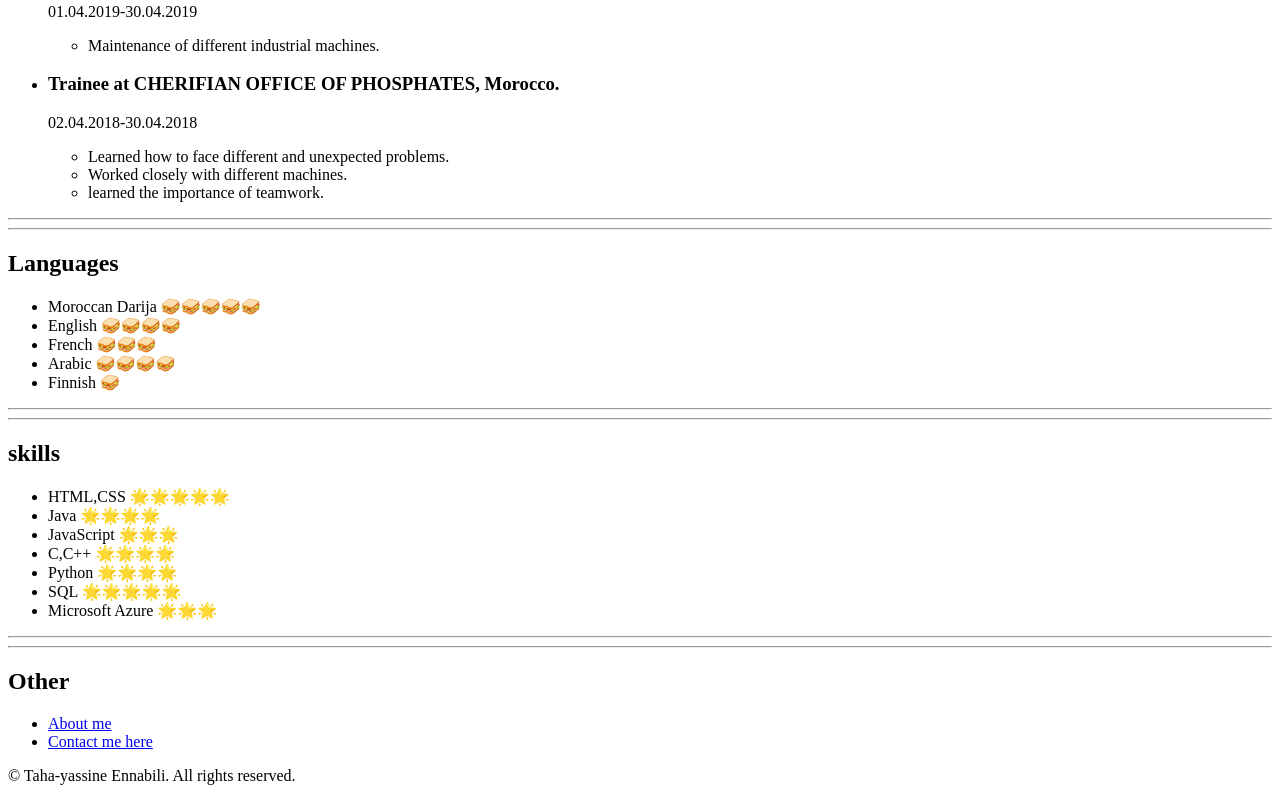
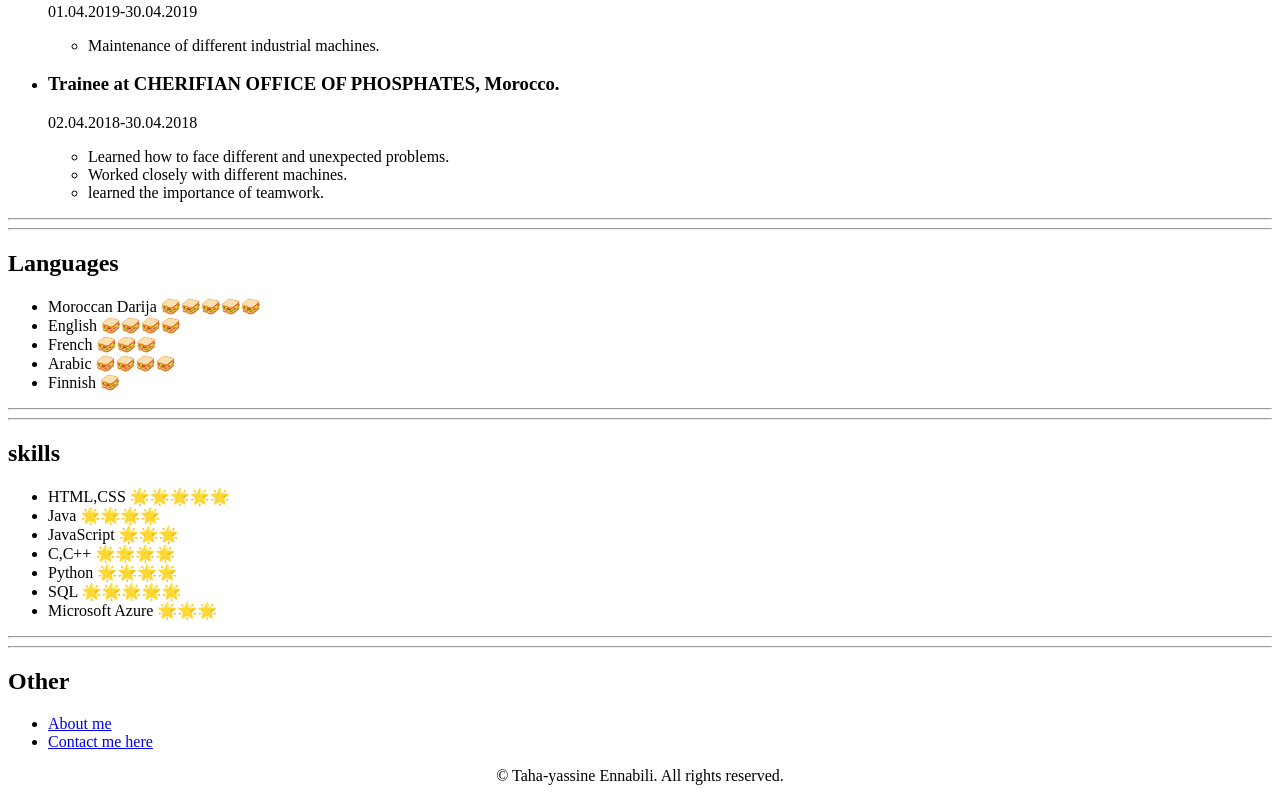
Before and after one commit to Regularname11/html_resume, a plain HTML site: page index.html in a window 1280 px wide. Shown: the part 1144-1945 px from the top of the page. Drawn offline with Linux system fonts and the light colour scheme.

Commit message:
centered footer. Git

```diff
--- a/index.html
+++ b/index.html
@@ -161,6 +161,10 @@
         <li><a href="../html_resume/public/contact.html">Contact me here</a></li>
     </ul>
 
-    <footer><p>© Taha-yassine Ennabili. All rights reserved.</p></footer>
+    <center>
+    <footer>
+        <p>© Taha-yassine Ennabili. All rights reserved.</p>
+    </footer>
+    </center>
 </body>
 </html>
```
